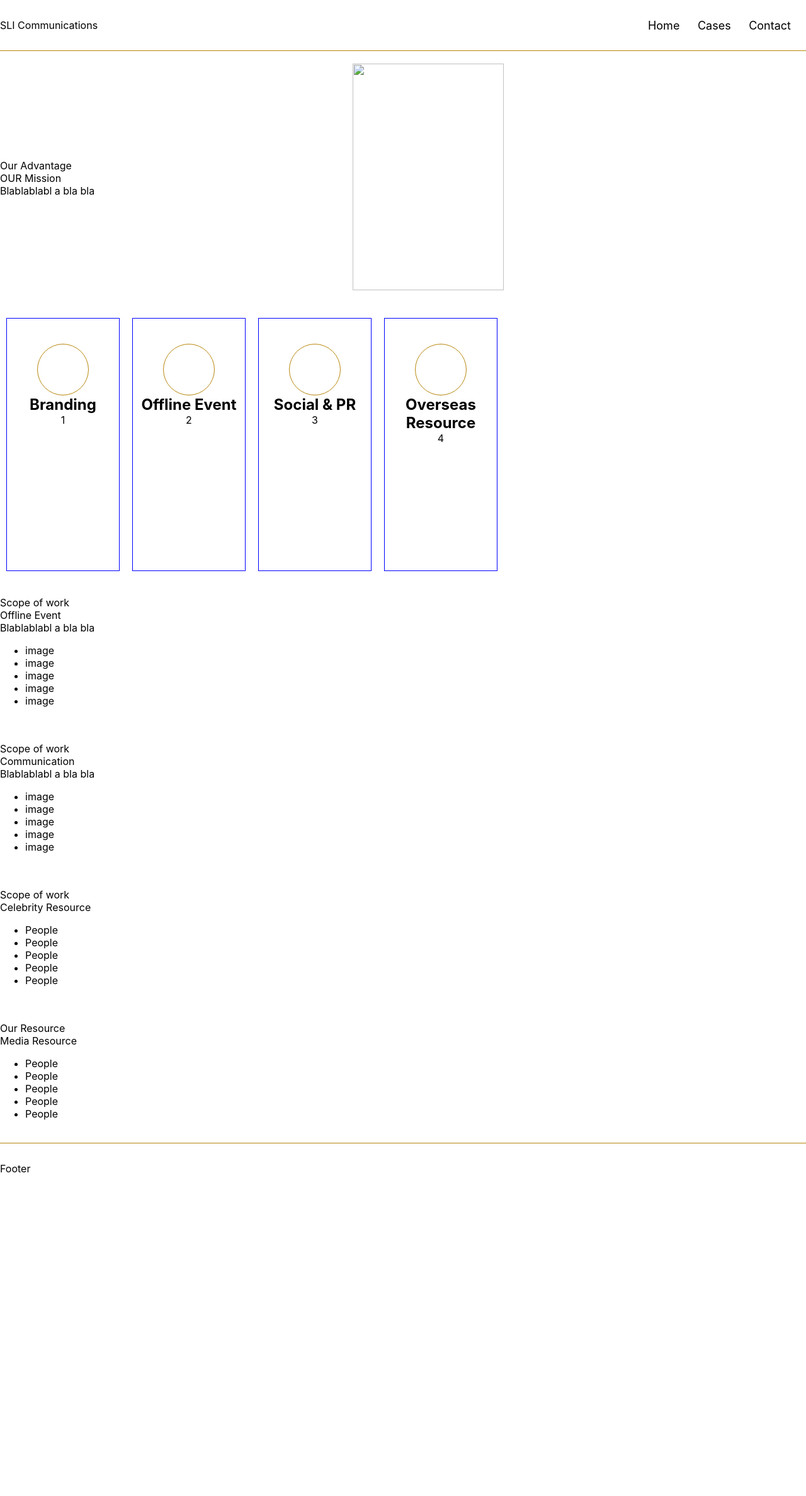
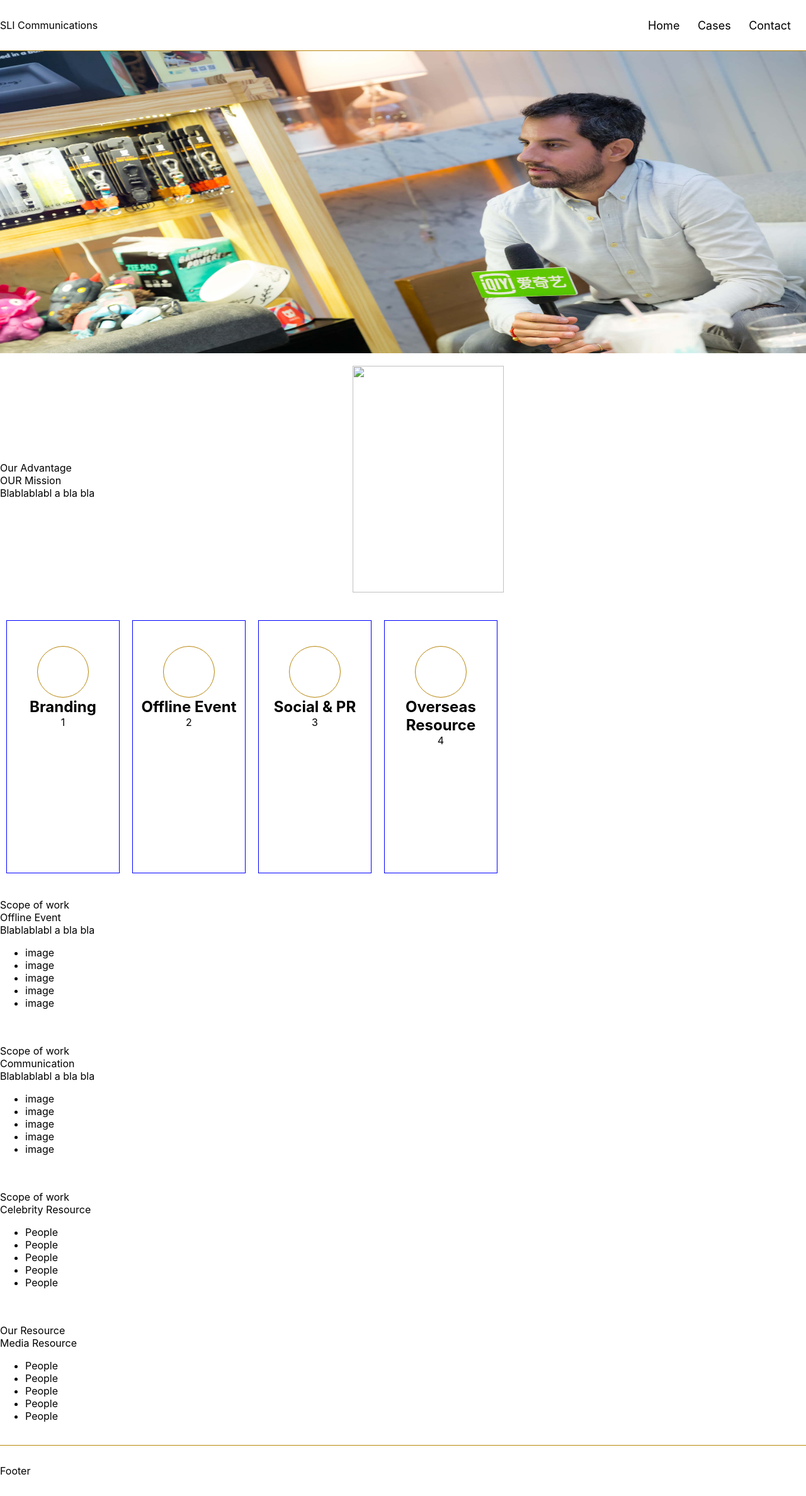
Before and after one commit to flyingant/SLI-Official-Website, a Jekyll site: the page built from index.html, in a window 1280 px wide. Shown: the whole page at 63% size. Built offline with Jekyll 4.4.1, drawn with Linux system fonts in a browser that asks for light colours; before the commit the page ends 1896 px from its top, so only the background shows below that; grey boxes are pictures that could not be loaded.

Commit message:
Add the carousel for case study to the home page

```diff
--- a/_layouts/home.html
+++ b/_layouts/home.html
@@ -3,7 +3,10 @@
     <head>
         <meta charset="utf-8">
         <meta name="viewport" content="width=device-width, initial-scale=1.0">
+        <link href="//cdn.jsdelivr.net/npm/slick-carousel@1.8.1/slick/slick.css" rel="stylesheet" type="text/css"/>
         <link rel='stylesheet' href='{{ site.url }}{{ site.baseurl }}/assets/styles.css'>
+        <script src="//cdn.jsdelivr.net/npm/jquery@3.4.1/dist/jquery.min.js" type="text/javascript"></script>
+        <script src="//cdn.jsdelivr.net/npm/slick-carousel@1.8.1/slick/slick.min.js" type="text/javascript"></script>
     </head>
 <body>
     {% include header.html %}
--- a/_sass/main.scss
+++ b/_sass/main.scss
@@ -58,9 +58,8 @@
   .hero {
     width: 100%;
     img {
-      max-width: 100%;
-      height: auto;
-      margin: 0 auto;
+      width: 100%;
+      max-height: 480px;
     }
   }
 
--- a/assets/js/main.js
+++ b/assets/js/main.js
@@ -1 +1,8 @@
 console.log('Hello world!');
+$(document).ready(function () {
+  $(".case-study-carousel").slick({
+    autoplay: true,
+    autoplaySpeed: 2000,
+    arrows: false
+  });
+})
--- a/index.html
+++ b/index.html
@@ -2,7 +2,12 @@
 layout: home
 ---
 
-<div class="hero center">
+<div class="hero center case-study-carousel">
+  {% for post in site.posts %}
+  <div class="coverImage">
+    <img src="{{ post.coverImageURL }}">
+  </div>
+  {% endfor %}
 </div>
 <section>
   <div class="left">
```
